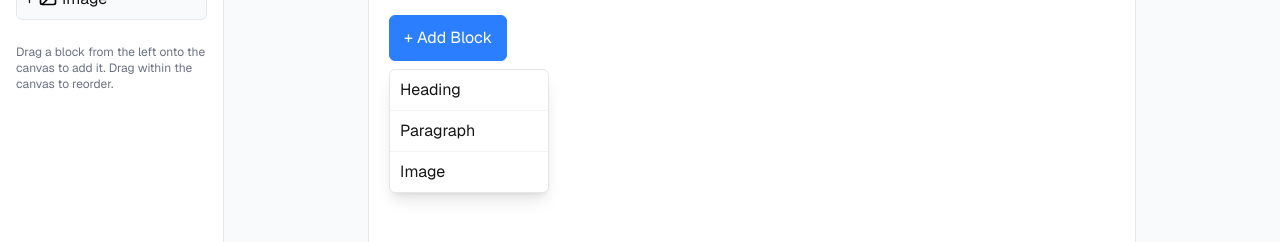
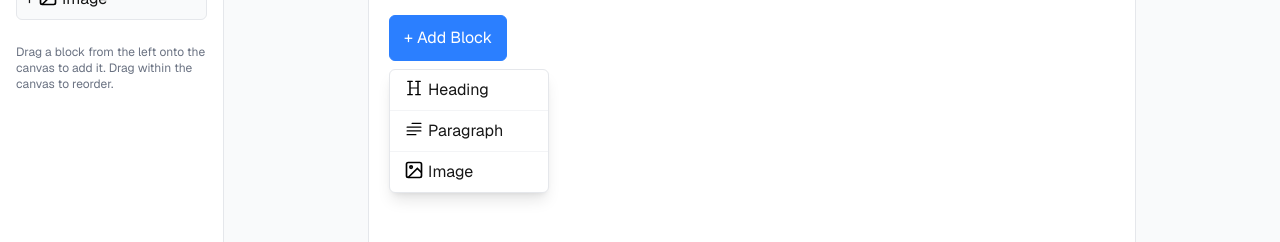
Before and after one commit to akhila-ibil/Email-Template-Library, a Next.js app: page /email-editor in a window 1280 px wide. Both pictures are taken after a click on the button "+ Add Block". Shown: the part 240-482 px from the top of the page. Built offline with nearby package versions, Linux system fonts and the light colour scheme.

Commit message:
svg added

```diff
--- a/src/app/email-editor/page.tsx
+++ b/src/app/email-editor/page.tsx
@@ -387,30 +387,39 @@ export default function TailwindEmailBuilder(): JSX.Element {
                       {showAddMenu && (
                         <div className="absolute top-full left-0 mt-2 bg-white border border-gray-200 rounded-md shadow-lg min-w-40 z-10">
                           <div
-                            className="px-2.5 py-2 cursor-pointer border-b border-gray-100 hover:bg-gray-50 transition-colors"
+                            className="px-2.5 py-2 cursor-pointer border-b border-gray-100 hover:bg-gray-50 transition-colors flex"
                             onClick={() => {
                               addBlock('heading');
                               setShowAddMenu(false);
                             }}
                           >
+                            <span>
+                              <img src="/heading.svg" alt="Mobile" className="w-5 h-5 mx-1" />
+                            </span>{' '}
                             Heading
                           </div>
                           <div
-                            className="px-2.5 py-2 cursor-pointer border-b border-gray-100 hover:bg-gray-50 transition-colors"
+                            className="px-2.5 py-2 cursor-pointer border-b border-gray-100 hover:bg-gray-50 transition-colors flex"
                             onClick={() => {
                               addBlock('paragraph');
                               setShowAddMenu(false);
                             }}
                           >
+                            <span>
+                              <img src="/paragraph.svg" alt="Mobile" className="w-5 h-5 mx-1" />
+                            </span>{' '}
                             Paragraph
                           </div>
                           <div
-                            className="px-2.5 py-2 cursor-pointer hover:bg-gray-50 transition-colors"
+                            className="px-2.5 py-2 cursor-pointer hover:bg-gray-50 transition-colors flex"
                             onClick={() => {
                               addBlock('image');
                               setShowAddMenu(false);
                             }}
                           >
+                            <span>
+                              <img src="/image.svg" alt="Mobile" className="w-5 h-5 mx-1" />
+                            </span>{' '}
                             Image
                           </div>
                         </div>
```
